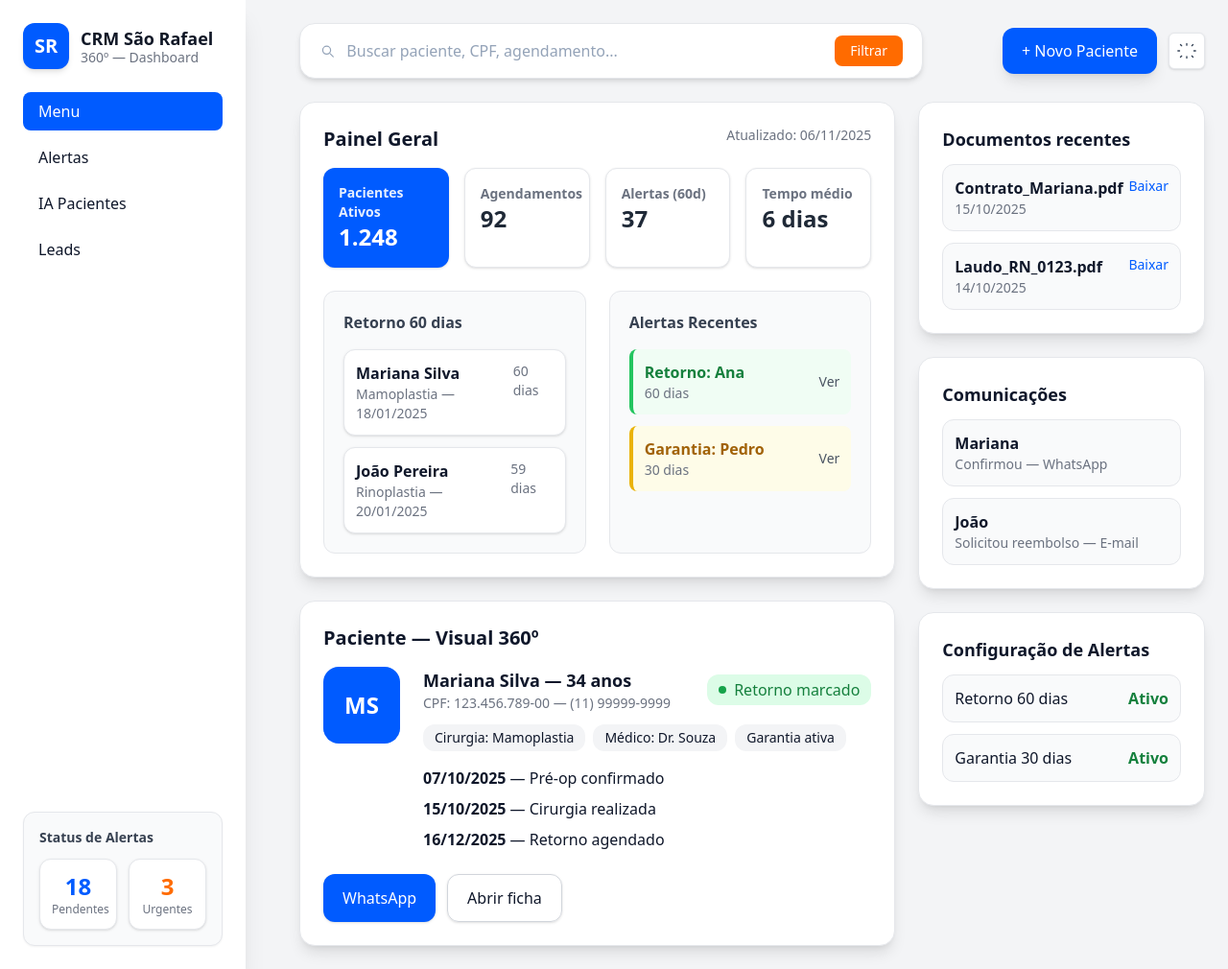
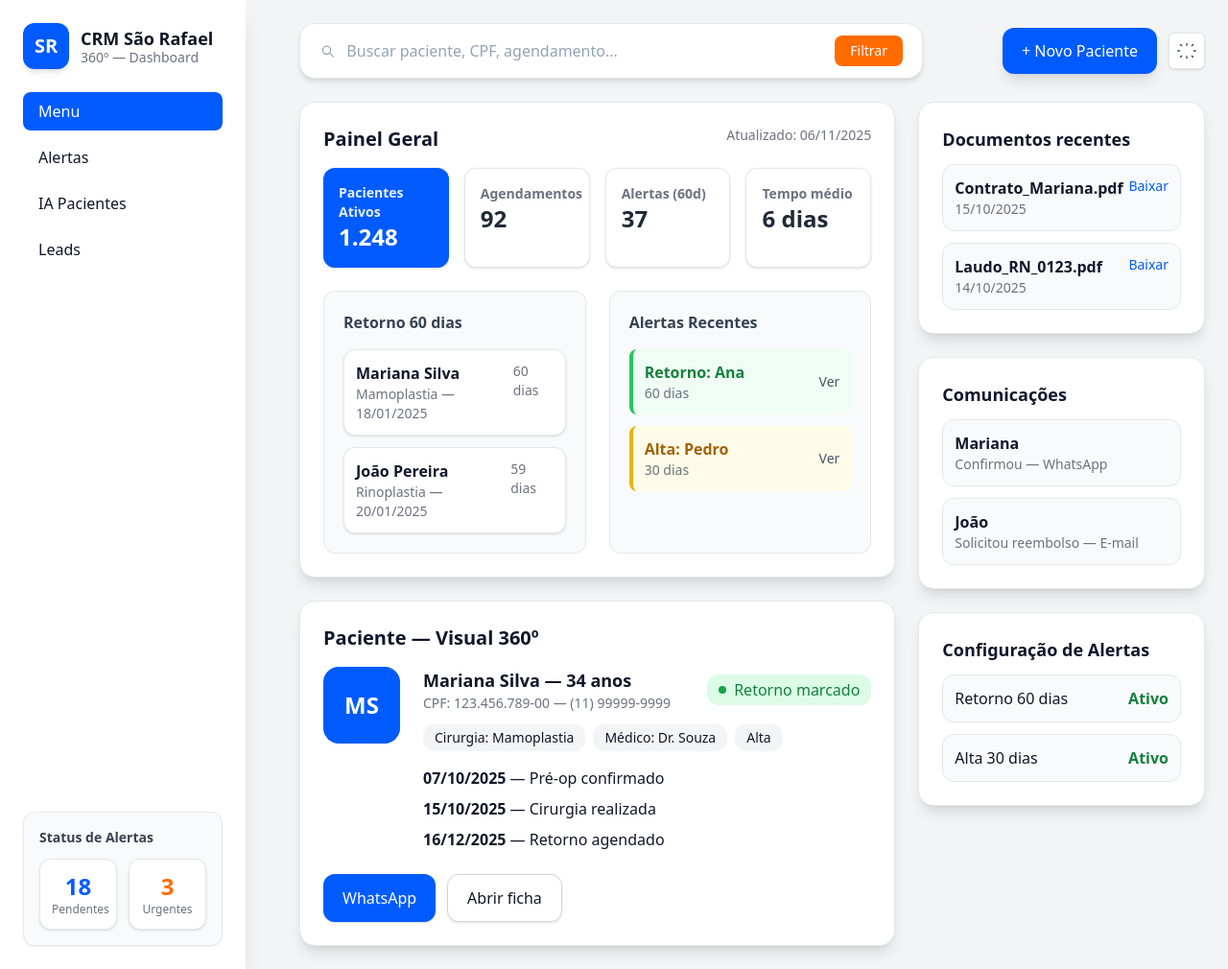
Before and after one commit to Leo-Queijo/SR, a plain HTML site: page index.html in a window 1280 px wide. Shown: the whole page at 96% size. Drawn offline with nearby package versions, Linux system fonts and the light colour scheme.

```diff
--- a/index.html
+++ b/index.html
@@ -173,7 +173,7 @@
 
                     <div class="flex justify-between items-center bg-yellow-50 dark:bg-yellow-900/20 border-l-4 border-yellow-500 p-3 rounded-lg">
                       <div>
-                        <strong class="text-yellow-700 dark:text-yellow-300">Garantia: Pedro</strong>
+                        <strong class="text-yellow-700 dark:text-yellow-300">Alta: Pedro</strong>
                         <p class="text-sm text-gray-500 dark:text-slate-400">30 dias</p>
                       </div>
                       <span class="text-sm text-gray-600 dark:text-slate-300">Ver</span>
@@ -215,7 +215,7 @@
                   <div class="flex flex-wrap gap-2 mt-3">
                     <span class="px-3 py-1 bg-gray-100 dark:bg-slate-700 rounded-xl text-sm dark:text-slate-100">Cirurgia: Mamoplastia</span>
                     <span class="px-3 py-1 bg-gray-100 dark:bg-slate-700 rounded-xl text-sm dark:text-slate-100">Médico: Dr. Souza</span>
-                    <span class="px-3 py-1 bg-gray-100 dark:bg-slate-700 rounded-xl text-sm dark:text-slate-100">Garantia ativa</span>
+                    <span class="px-3 py-1 bg-gray-100 dark:bg-slate-700 rounded-xl text-sm dark:text-slate-100">Alta</span>
                   </div>
 
                   <!-- Timeline -->
@@ -290,7 +290,7 @@
                 </div>
 
                 <div class="flex justify-between p-3 bg-gray-50 dark:bg-slate-700 rounded-xl border">
-                  <span class="dark:text-slate-100">Garantia 30 dias</span>
+                  <span class="dark:text-slate-100">Alta 30 dias</span>
                   <span class="text-green-700 font-semibold">Ativo</span>
                 </div>
               </div>
```
